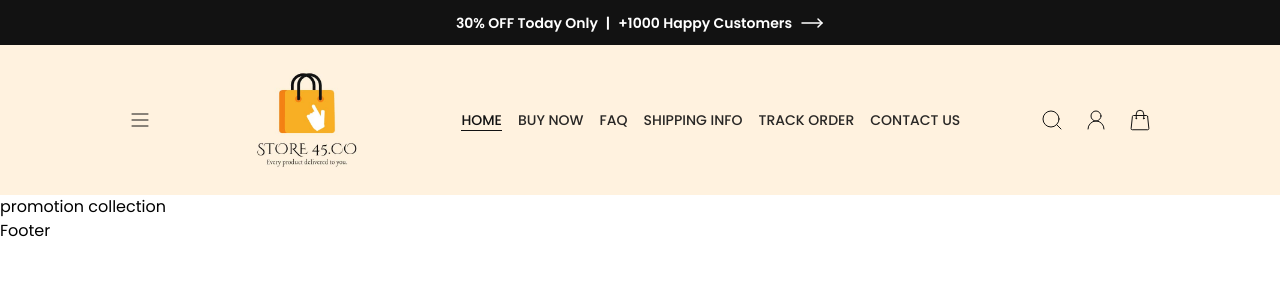
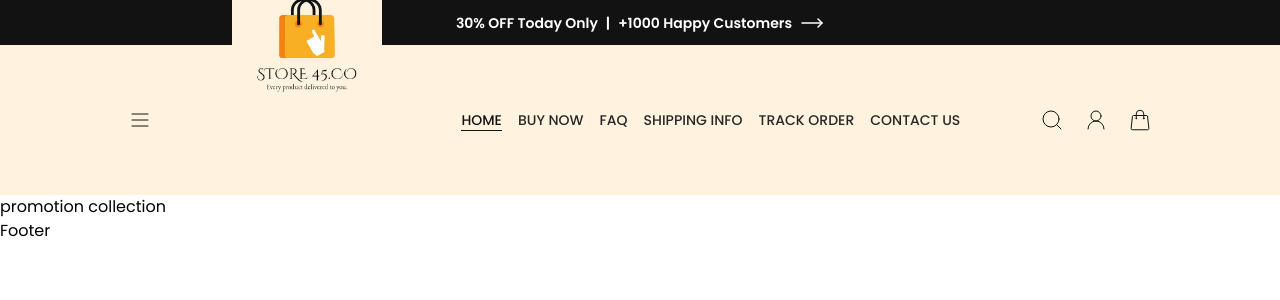
Before and after one commit to OneLife-web/Store24, a Next.js app: page / in a window 1280 px wide. Shown: the top 300 px of the page. Built offline with nearby package versions, Linux system fonts and the light colour scheme.

Commit message:
fix logo position

```diff
--- a/components/Navigations/Header.tsx
+++ b/components/Navigations/Header.tsx
@@ -14,7 +14,7 @@ const Header = () => {
         <div>
           <MenuIcon strokeWidth={1} color="#121212" />
         </div>
-        <div className="max-lg:absolute max-lg:left-[50%] max-lg:translate-x-[-50%]">
+        <div className="max-lg:absolute max-lg:top-[50%] translate-y-[-50%] max-lg:left-[50%] max-lg:translate-x-[-50%]">
           <Logo />
         </div>
         <div className="flex items-center justify-between gap-4 max-lg:hidden">
```
